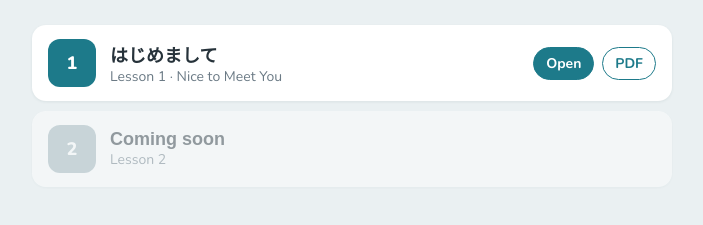
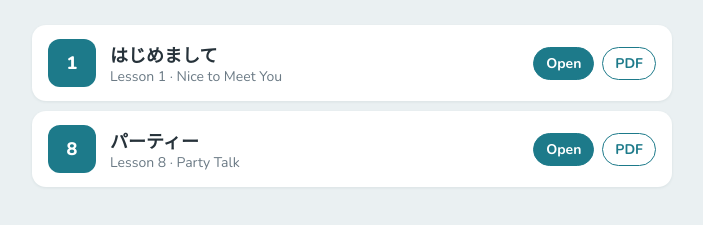
Before and after one commit to ayachi04110805nina/japanese-textbook, a plain HTML site: page index.html in a window 1280 px wide. Shown: the part 129-354 px from the top of the page, without its empty margins (288-991 px from the left). Drawn offline with nearby package versions, Linux system fonts and the light colour scheme; a web font is replaced by a local one.

Commit message:
Update lesson01

```diff
--- a/index.html
+++ b/index.html
@@ -1,8 +1,9 @@
 <!doctype html>
-<html lang="ja">
+<html lang="ja" translate="no" class="notranslate">
 <head>
 <meta charset="utf-8">
 <meta name="robots" content="noindex">
+<meta name="google" content="notranslate">
 <meta name="viewport" content="width=device-width, initial-scale=1">
 <title>Original Japanese Course</title>
 <link rel="preconnect" href="https://fonts.googleapis.com">
@@ -44,10 +45,12 @@ h1{font-family:"Zen Maru Gothic",sans-serif;font-size:30px;margin:8px 0 4px;colo
     <div class="btns"><a class="main" href="lesson01.html">Open</a><a href="lesson01.pdf" download>PDF</a></div>
   </div>
 
-  <div class="lesson soon">
-    <div class="num">2</div>
-    <div class="info"><div class="ja">Coming soon</div><div class="en">Lesson 2</div></div>
+  <div class="lesson">
+    <div class="num">8</div>
+    <div class="info"><div class="ja">パーティー</div><div class="en">Lesson 8 · Party Talk</div></div>
+    <div class="btns"><a class="main" href="lesson08.html">Open</a><a href="lesson08.pdf" download>PDF</a></div>
   </div>
+
 </div>
 </body>
 </html>
```
Also changed, not shown: lesson01.html (+2 -1 lines), 1 other file.
